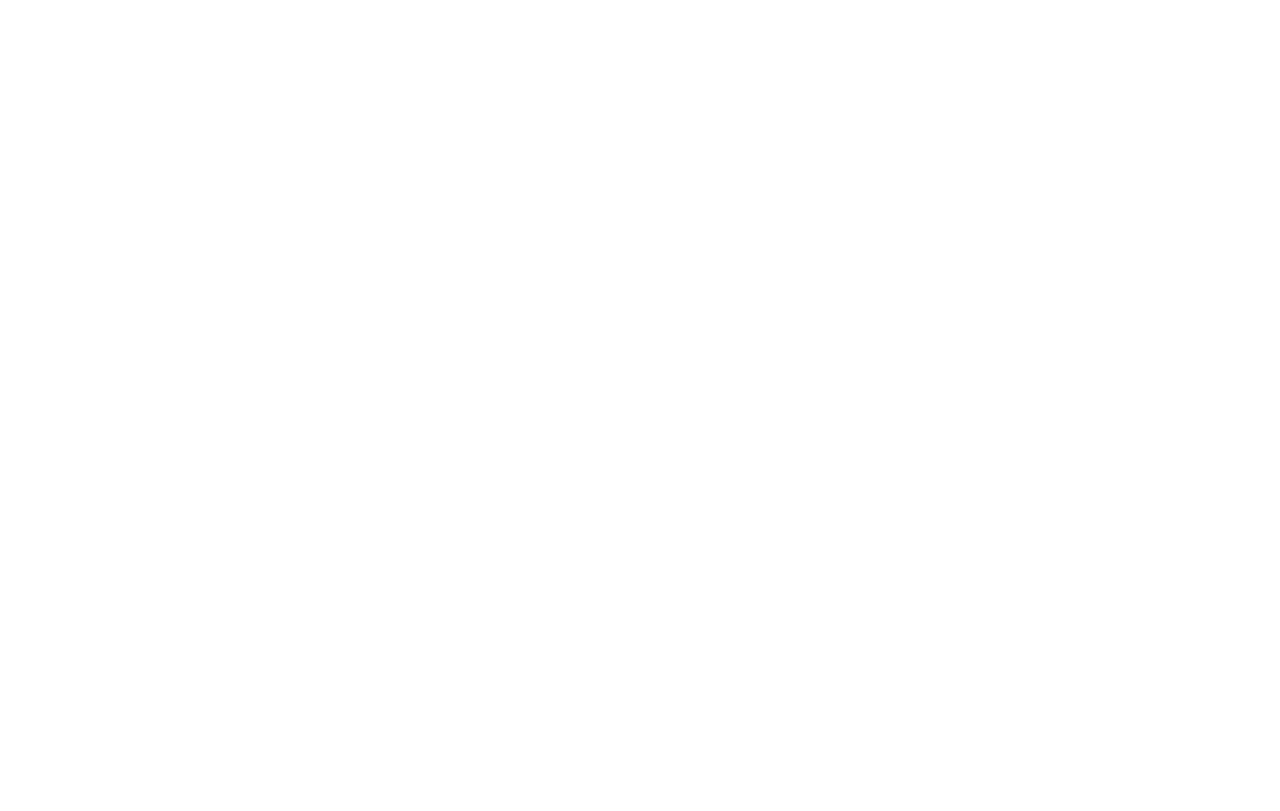
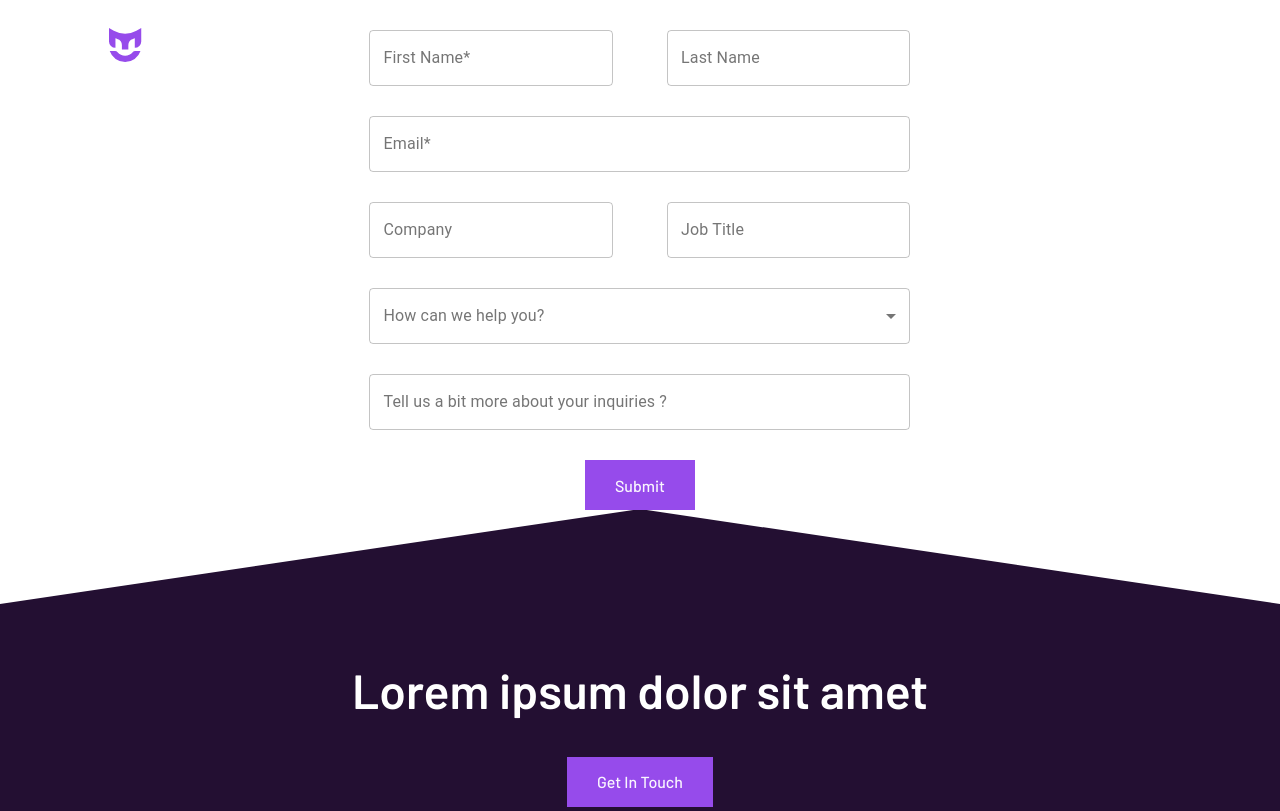
Before and after one commit to Mavennet/mavennet-website, a Gatsby site: page /contact-us in a window 1280 px wide. Before the commit this address had no page. Shown: the top 811 px of the page. Built offline with nearby package versions, Linux system fonts and the light colour scheme; Gatsby itself is replaced by a stand-in of ours.

Commit message:
Adds basic contact us form

```diff
--- a/package.json
+++ b/package.json
@@ -5,7 +5,9 @@
   "version": "0.1.0",
   "author": "Mavennet",
   "dependencies": {
+    "@material-ui/core": "^4.9.14",
     "babel-plugin-styled-components": "^1.10.7",
+    "formik": "^2.1.4",
     "gatsby": "^2.21.22",
     "gatsby-image": "^2.4.3",
     "gatsby-plugin-manifest": "^2.4.2",
@@ -25,7 +27,8 @@
     "react-helmet": "^6.0.0",
     "react-slick": "^0.26.1",
     "slick-carousel": "^1.8.1",
-    "styled-components": "^5.1.0"
+    "styled-components": "^5.1.0",
+    "yup": "^0.29.0"
   },
   "devDependencies": {
     "babel-jest": "^26.0.1",
--- /dev/null
+++ b/src/components/ContactUsPage/ContactUsForm/index.js
@@ -0,0 +1,116 @@
+import React from "react"
+
+import { useFormik } from "formik"
+import * as Yup from "yup"
+
+import TextFieldFormik from "../../shared/TextInputFormik"
+import SelectInputFormik from "../../shared/SelectInputFormik"
+
+import * as S from "./styles"
+
+const ContactUsForm = ({ onSubmit }) => {
+  const formik = useFormik({
+    initialValues: {
+      firstName: "",
+      lastName: "",
+      email: "",
+      company: "",
+      jobTitle: "",
+      contactReason: "",
+      message: "",
+    },
+    validationSchema: Yup.object({
+      firstName: Yup.string()
+        .max(15, "Must be 30 characters or less")
+        .required("First Name is Required"),
+      lastName: Yup.string().max(15, "Must be 15 characters or less"),
+      email: Yup.string().email("Invalid email address").required("Required"),
+      company: Yup.string(),
+      company: Yup.string(),
+      contactReason: Yup.string(),
+      message: Yup.string(),
+    }),
+    onSubmit: onSubmit,
+  })
+  return (
+    <S.ContactUsForm onSubmit={formik.handleSubmit}>
+      <S.Row>
+        <S.InputContainer column>
+          <TextFieldFormik
+            name="firstName"
+            label="First Name*"
+            touched={formik.touched.firstName}
+            errors={formik.errors.firstName}
+            formikProps={formik.getFieldProps("firstName")}
+          />
+        </S.InputContainer>
+        <S.InputContainer column>
+          <TextFieldFormik
+            name="lastName"
+            label="Last Name"
+            touched={formik.touched.lastName}
+            errors={formik.errors.lastName}
+            formikProps={formik.getFieldProps("lastName")}
+          />
+        </S.InputContainer>
+      </S.Row>
+      <S.Row>
+        <S.InputContainer>
+          <TextFieldFormik
+            name="email"
+            label="Email*"
+            touched={formik.touched.email}
+            errors={formik.errors.email}
+            formikProps={formik.getFieldProps("email")}
+          />
+        </S.InputContainer>
+      </S.Row>
+      <S.Row>
+        <S.InputContainer column>
+          <TextFieldFormik
+            name="company"
+            label="Company"
+            touched={formik.touched.company}
+            errors={formik.errors.company}
+            formikProps={formik.getFieldProps("company")}
+          />
+        </S.InputContainer>
+        <S.InputContainer column>
+          <TextFieldFormik
+            name="jobTitle"
+            label="Job Title"
+            touched={formik.touched.jobTitle}
+            errors={formik.errors.jobTitle}
+            formikProps={formik.getFieldProps("jobTitle")}
+          />
+        </S.InputContainer>
+      </S.Row>
+      <S.Row>
+        <S.InputContainer>
+          <SelectInputFormik
+            name="contactReason"
+            label="How can we help you?"
+            touched={formik.touched.contactReason}
+            errors={formik.errors.contactReason}
+            formikProps={formik.getFieldProps("contactReason")}
+          />
+        </S.InputContainer>
+      </S.Row>
+      <S.Row>
+        <S.InputContainer>
+          <TextFieldFormik
+            name="message"
+            label="Tell us a bit more about your inquiries ?"
+            touched={formik.touched.message}
+            errors={formik.errors.message}
+            formikProps={formik.getFieldProps("message")}
+            multiline={true}
+          />
+        </S.InputContainer>
+      </S.Row>
+      <S.SubmitButton text="Submit" type="submit" />
+    </S.ContactUsForm>
+  )
+}
+
+export default ContactUsForm
--- /dev/null
+++ b/src/components/ContactUsPage/ContactUsForm/styles.js
@@ -0,0 +1,37 @@
+import styled from "styled-components"
+
+import { device } from "../../../consts/deviceSizes"
+
+import Button from "../../shared/Button"
+
+export const ContactUsForm = styled.form`
+  width: 100%;
+  max-width: 541px;
+`
+export const Row = styled.div`
+  @media ${device.laptopL} {
+    display: flex;
+    justify-content: space-between;
+    align-items: flex-start;
+  }
+`
+
+export const InputContainer = styled.div`
+  width: 100%;
+  margin-top: 1.5em;
+
+  @media ${device.laptopL} {
+    margin-top: 1.875em;
+
+    ${({ column }) =>
+      column &&
+      `
+        width: 45%;
+      `}
+  }
+`
+export const SubmitButton = styled(Button)`
+  display: block;
+
+  margin: 1.875em auto 0;
+`
--- /dev/null
+++ b/src/components/ContactUsPage/FormSection/index.js
@@ -0,0 +1,20 @@
+import React from "react"
+
+import Container from "../../base/Container"
+import ContactUsForm from "../ContactUsForm"
+
+import * as S from "./styles"
+
+const FormSection = () => {
+  const onSubmitForm = data => alert(JSON.stringify(data, null, 2))
+
+  return (
+    <S.FormSection>
+      <Container center>
+        <ContactUsForm onSubmit={onSubmitForm} />
+      </Container>
+    </S.FormSection>
+  )
+}
+
+export default FormSection
--- /dev/null
+++ b/src/components/ContactUsPage/FormSection/styles.js
@@ -0,0 +1,3 @@
+import styled from "styled-components"
+
+export const FormSection = styled.main``
--- a/src/components/shared/Button/index.js
+++ b/src/components/shared/Button/index.js
@@ -3,8 +3,18 @@ import PropTypes from "prop-types"
 
 import * as S from "./styles"
 
-const Button = ({ text, reverse, outline, to, className }) => {
-  return (
+const Button = ({ text, reverse, outline, to, type, className }) => {
+  return type ? (
+    <S.Button
+      as="button"
+      type={type}
+      reverse={reverse ? 1 : undefined}
+      outline={outline ? 1 : undefined}
+      className={className}
+    >
+      {text}
+    </S.Button>
+  ) : (
     <S.Button
       to={to}
       reverse={reverse ? 1 : undefined}
@@ -21,6 +31,7 @@ Button.propTypes = {
   reverse: PropTypes.bool,
   outline: PropTypes.bool,
   to: PropTypes.string,
+  handleClick: PropTypes.func,
 }
 
 Button.defaultProps = {
--- /dev/null
+++ b/src/components/shared/SelectInputFormik/index.js
@@ -0,0 +1,36 @@
+import React from "react"
+
+import FormControl from "@material-ui/core/FormControl"
+import InputLabel from "@material-ui/core/InputLabel"
+
+import Select from "@material-ui/core/Select"
+import MenuItem from "@material-ui/core/MenuItem"
+
+const SelectInputFormik = ({
+  name,
+  label,
+  touched,
+  errors,
+  options,
+  formikProps,
+  className,
+}) => {
+  return (
+    <FormControl fullWidth variant="outlined">
+      <InputLabel>{label}</InputLabel>
+
+      <Select
+        error={touched && errors}
+        name={name}
+        {...formikProps}
+        helperText={errors}
+      >
+        <MenuItem value={10}>Ten</MenuItem>
+        <MenuItem value={20}>Twenty</MenuItem>
+        <MenuItem value={30}>Thirty</MenuItem>
+      </Select>
+    </FormControl>
+  )
+}
+
+export default SelectInputFormik
--- /dev/null
+++ b/src/components/shared/TextInputFormik/index.js
@@ -0,0 +1,27 @@
+import React from "react"
+
+import TextField from "@material-ui/core/TextField"
+
+const TextInputFormik = ({
+  name,
+  label,
+  touched,
+  errors,
+  multiline,
+  formikProps,
+}) => {
+  return (
+    <TextField
+      error={touched && errors}
+      label={label}
+      name={name}
+      {...formikProps}
+      variant="outlined"
+      fullWidth
+      helperText={errors}
+      multiline={multiline}
+    />
+  )
+}
+
+export default TextInputFormik
--- /dev/null
+++ b/src/pages/contact-us.js
@@ -0,0 +1,15 @@
+import React from "react"
+
+import Layout from "../components/base/Layout"
+
+import FormSection from "../components/ContactUsPage/FormSection"
+
+const ContactUsPage = () => {
+  return (
+    <Layout>
+      <FormSection />
+    </Layout>
+  )
+}
+
+export default ContactUsPage
```
Also changed, not shown: 1 other file.
